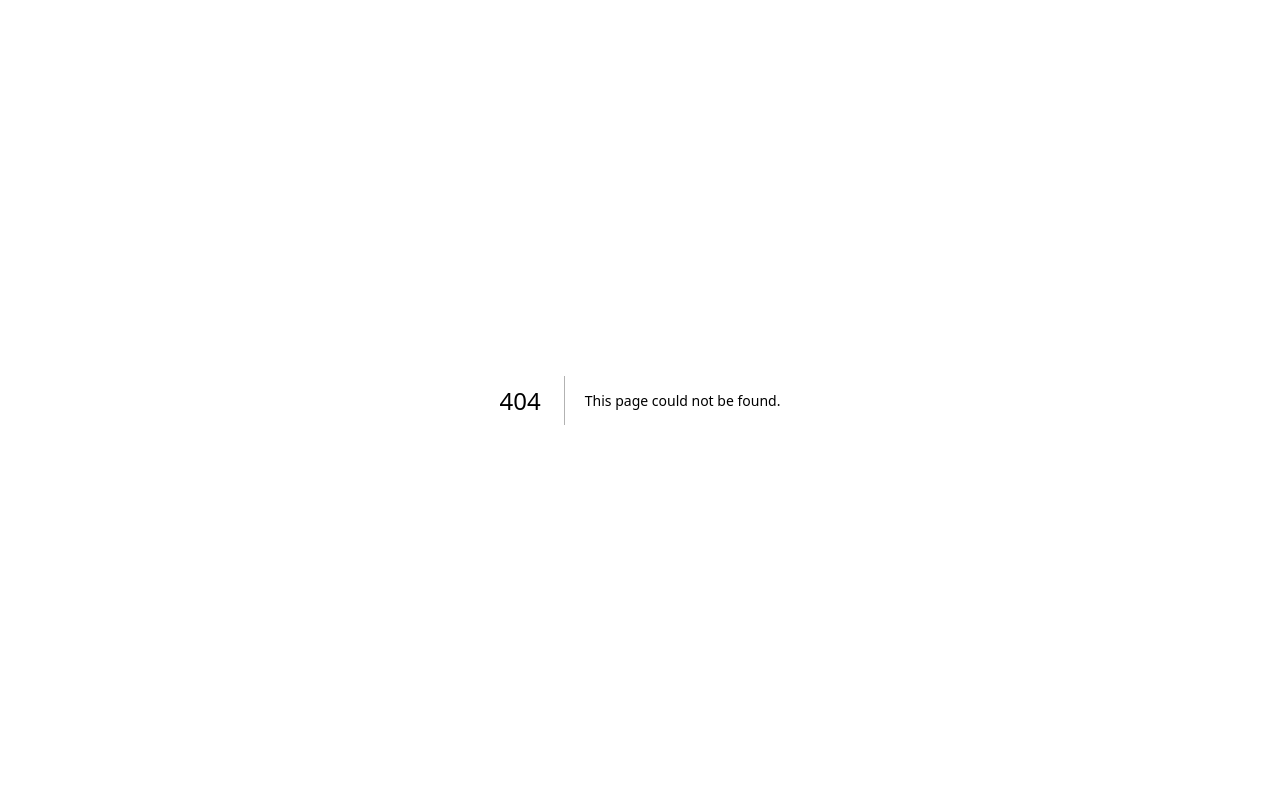
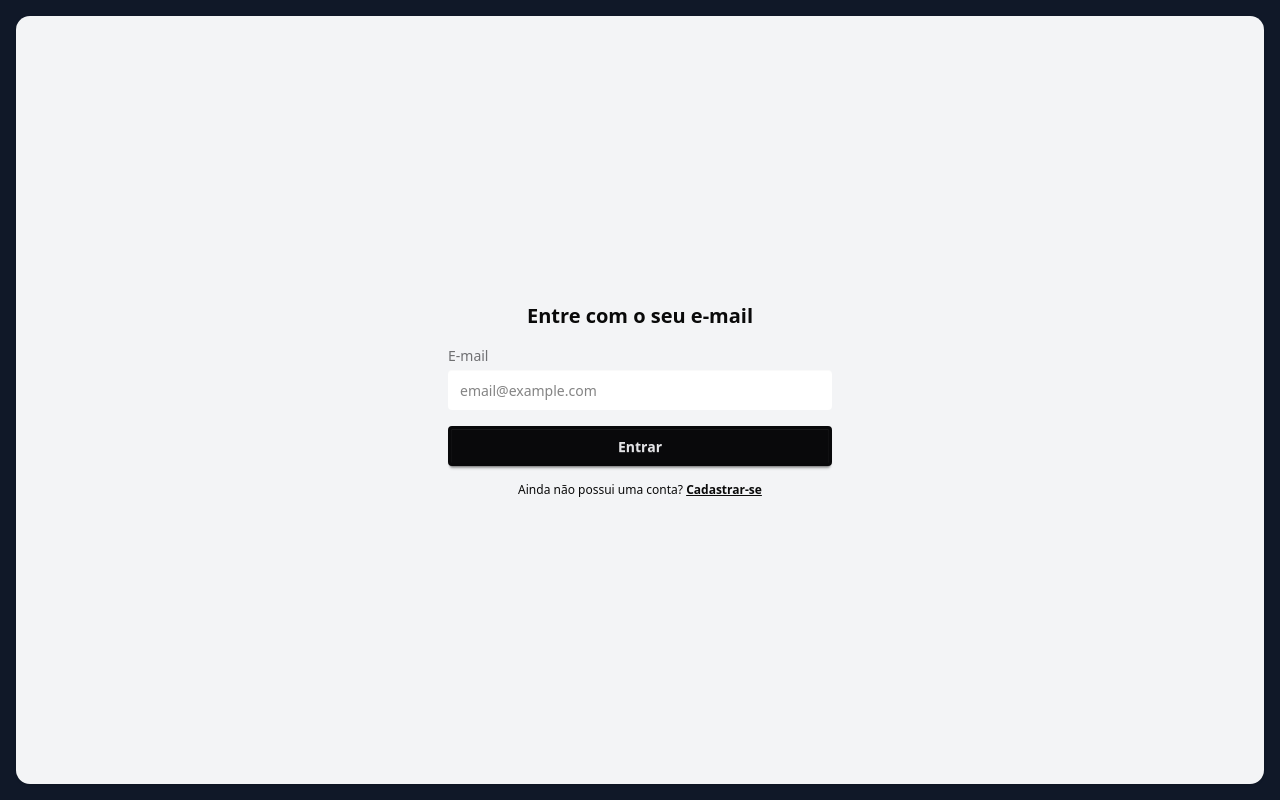
Before and after one commit to CleytonSM/connectAI-frontend, a Next.js app: page /login in a window 1280 px wide. Before the commit this address had no page. Built offline with nearby package versions, Linux system fonts and the light colour scheme.

Commit message:
feat: adds base auth layout

```diff
--- /dev/null
+++ b/src/app/(auth)/cadastro/page.tsx
@@ -0,0 +1,3 @@
+export default async function Register() {
+  return <section>Register</section>;
+}
--- /dev/null
+++ b/src/app/(auth)/layout.tsx
@@ -0,0 +1,11 @@
+export default function AuthLayout({
+  children,
+}: {
+  children: React.ReactNode;
+}) {
+  return (
+    <main className="h-dvh w-full bg-gray-900 flex items-center justify-center p-4">
+      {children}
+    </main>
+  );
+}
--- /dev/null
+++ b/src/app/(auth)/login/page.tsx
@@ -0,0 +1,24 @@
+import { LoginForm } from "@/presentation/components/forms/LoginForm";
+import { PagesEnum } from "@/presentation/enums/PagesEnum";
+import Link from "next/link";
+
+export default async function Login() {
+  return (
+    <section className="bg-gray-100 w-full h-full rounded-xl shadow-sm flex items-center justify-center py-6 px-4">
+      <div className="w-full flex flex-col gap-4 items-center max-w-sm">
+        <h1 className="card-title text-xl">Entre com o seu e-mail</h1>
+        <LoginForm />
+
+        <span className="text-xs">
+          Ainda não possui uma conta?{" "}
+          <Link
+            href={PagesEnum.REGISTER}
+            className="underline font-bold not-italic"
+          >
+            Cadastrar-se
+          </Link>
+        </span>
+      </div>
+    </section>
+  );
+}
--- /dev/null
+++ b/src/presentation/components/forms/LoginForm.tsx
@@ -0,0 +1,22 @@
+"use client";
+
+import Button from "../Button";
+import Input from "../Input";
+
+export const LoginForm = () => {
+  return (
+    <form className="w-full flex flex-col gap-4">
+      <Input
+        type="text"
+        label="E-mail"
+        name="email"
+        placeholder="email@example.com"
+        className="w-full"
+      />
+
+      <Button type="submit" className="btn-neutral">
+        Entrar
+      </Button>
+    </form>
+  );
+};
```
